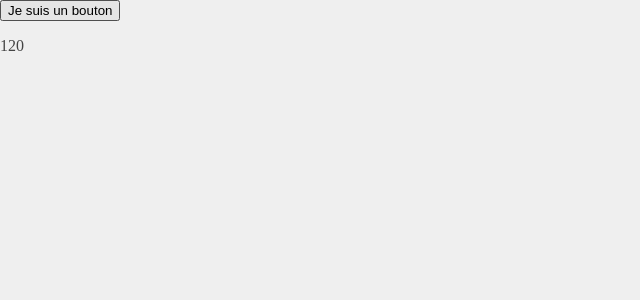
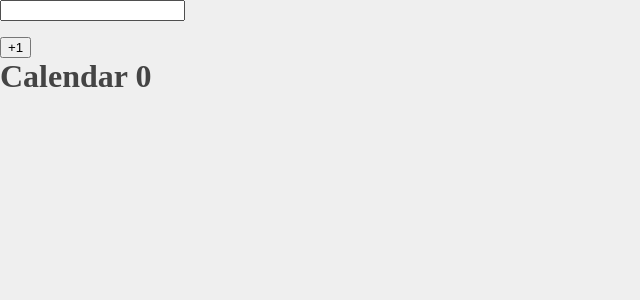
Before and after one commit to MrGreen0000/learn_dymareact_11march2023, a React (Create React App) app: page / in a window 1280 px wide. Shown: the top 300 px of the page, without its empty margins (0-640 px from the left). Built offline with nearby package versions, Linux system fonts and the light colour scheme.

Commit message:
mise en cache d'uncomposant avec memo

```diff
--- a/src/App.js
+++ b/src/App.js
@@ -1,18 +1,21 @@
-import { useLayoutEffect, useRef, useState } from "react";
+import { useState } from "react";
+import Calendar from "./Calendar";
 
 function App() {
-  const [width, setWidth] = useState(0);
-  const buttonRef = useRef(null);
-
-  useLayoutEffect(() => {
-    const infos = buttonRef.current.getBoundingClientRect();
-    setWidth(infos.width);
-  }, []);
+  console.log("render App");
+  const [value, setValue] = useState("");
+  const [count, setCount] = useState(0);
 
   return (
     <>
-      <button ref={buttonRef}>Je suis un bouton</button>
-      <p>{Math.floor(width)}</p>
+      <input
+        type="text"
+        value={value}
+        onChange={(e) => setValue(e.target.value)}
+      />
+      <p>{value}</p>
+      <button onClick={(e) => setCount(count + 1)}>+1</button>
+      <Calendar count={count} />
     </>
   );
 }
--- /dev/null
+++ b/src/Calendar.js
@@ -0,0 +1,8 @@
+import { memo } from "react";
+
+function Calendar({ count }) {
+  console.log("render Calendar");
+  return <h1>Calendar {count}</h1>;
+}
+
+export default memo(Calendar, (prevProp, nextProp) => {});
```
